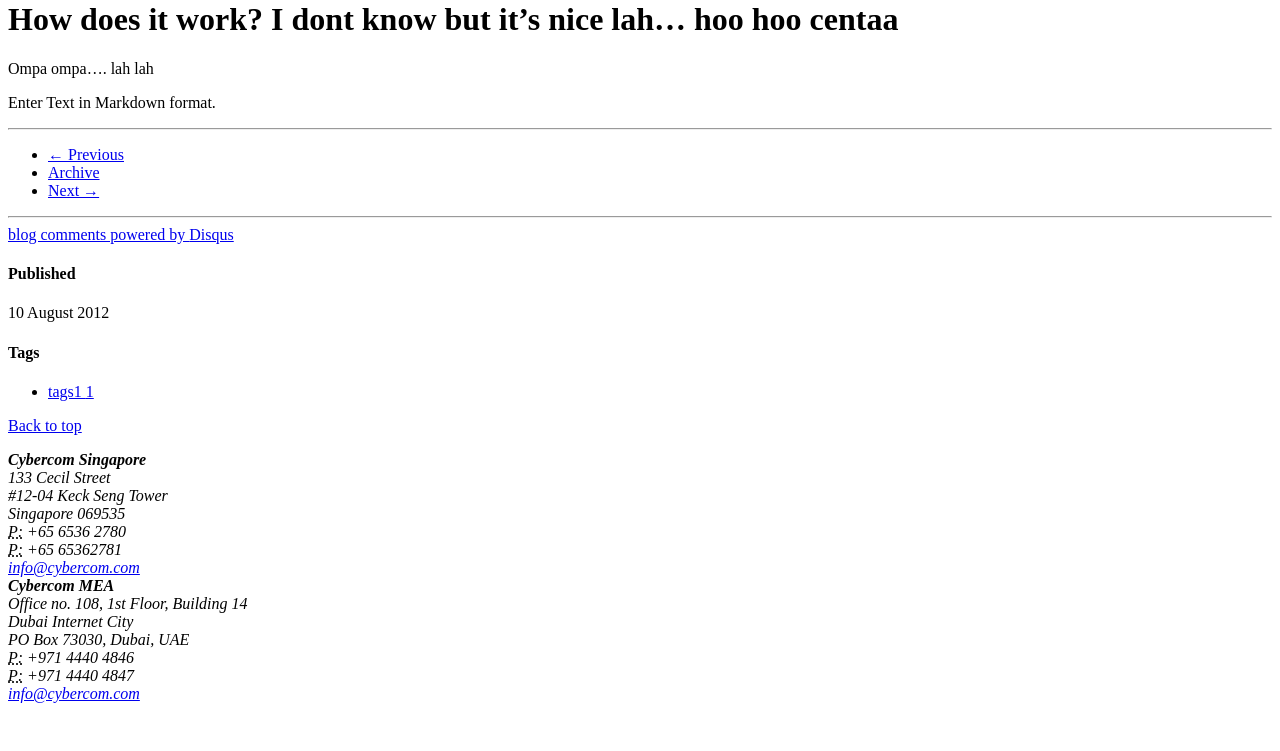
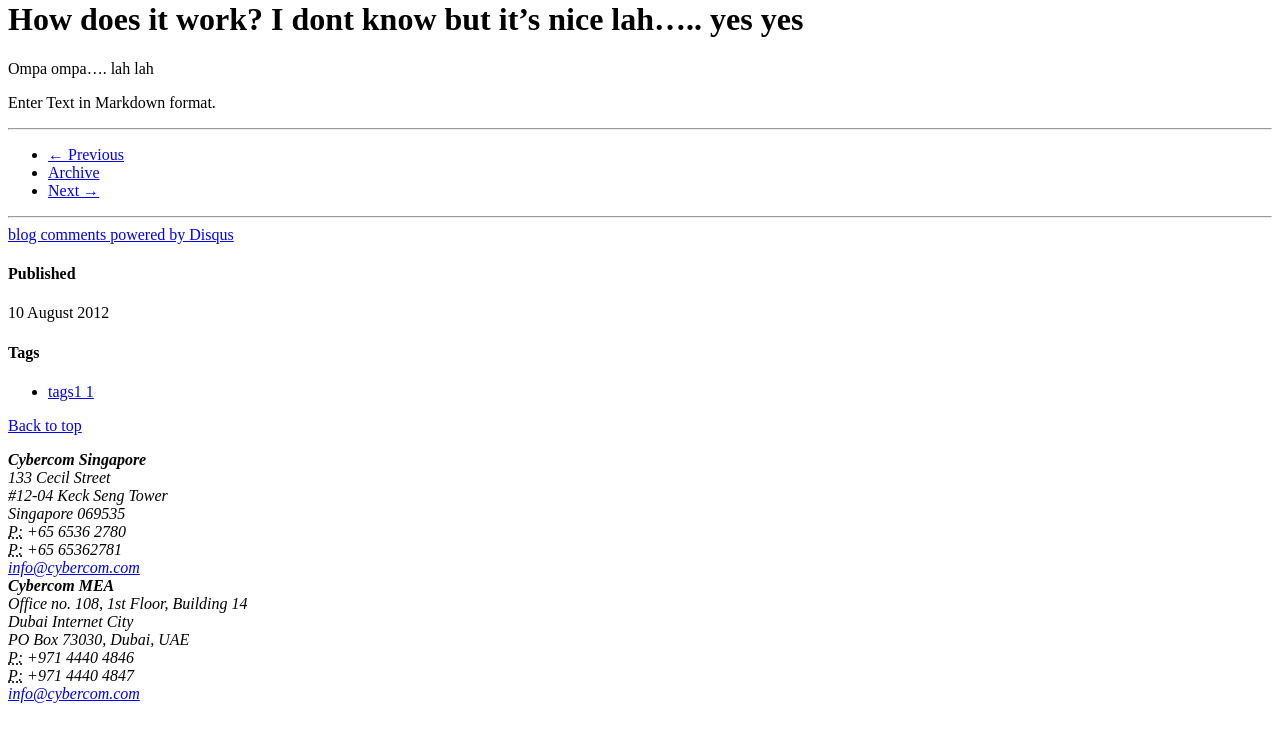
Before and after one commit to mwiking/mwiking.github.com, a Jekyll site: the page built from _posts/blog/2012-08-10-post-about-super.md, in a window 1280 px wide. Shown: the part 740-1491 px from the top of the page. Built offline with Jekyll 4.4.1, drawn with Linux system fonts in a browser that asks for light colours; nearby versions of some CDN libraries; library files that are not in the unit come from our copies; comment, search, counter and statistics services are not loaded.

Commit message:
Updated _posts/blog/2012-08-10-post-about-super.md

```diff
--- a/_posts/blog/2012-08-10-post-about-super.md
+++ b/_posts/blog/2012-08-10-post-about-super.md
@@ -8,7 +8,7 @@ tags : [tags1]
 published: true
 ---
 
-# How does it work? I dont know but it's nice lah... hoo hoo centaa
+# How does it work? I dont know but it's nice lah..... yes yes
 
 Ompa ompa.... lah lah
 
```
